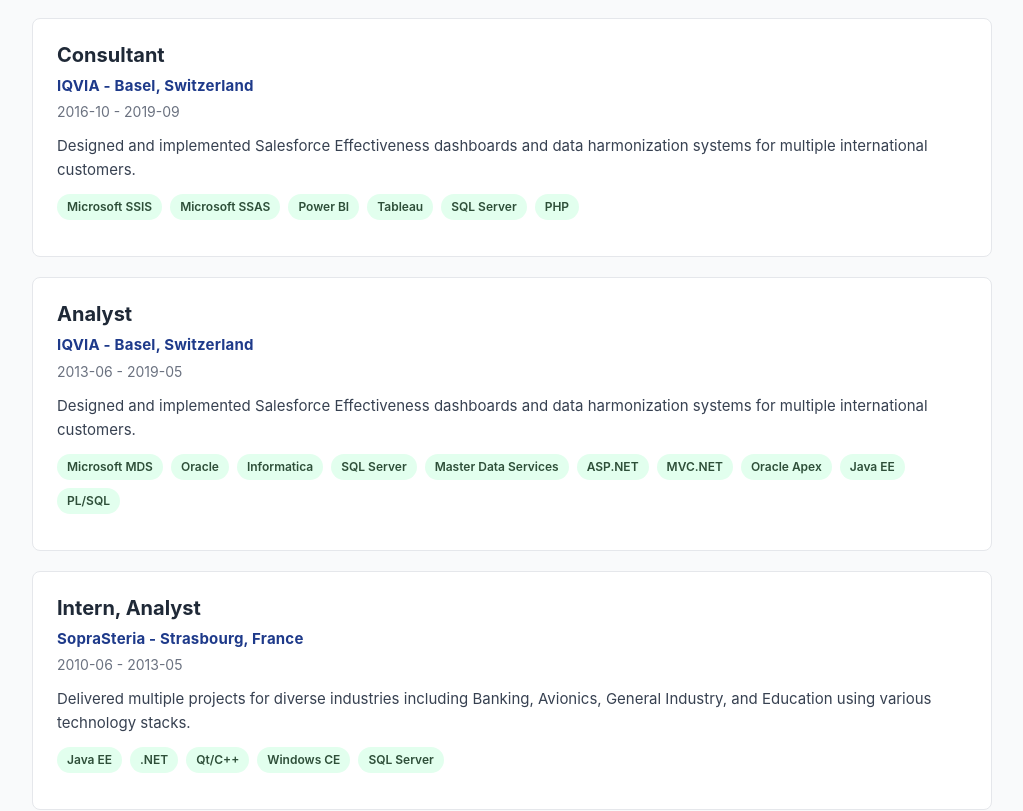
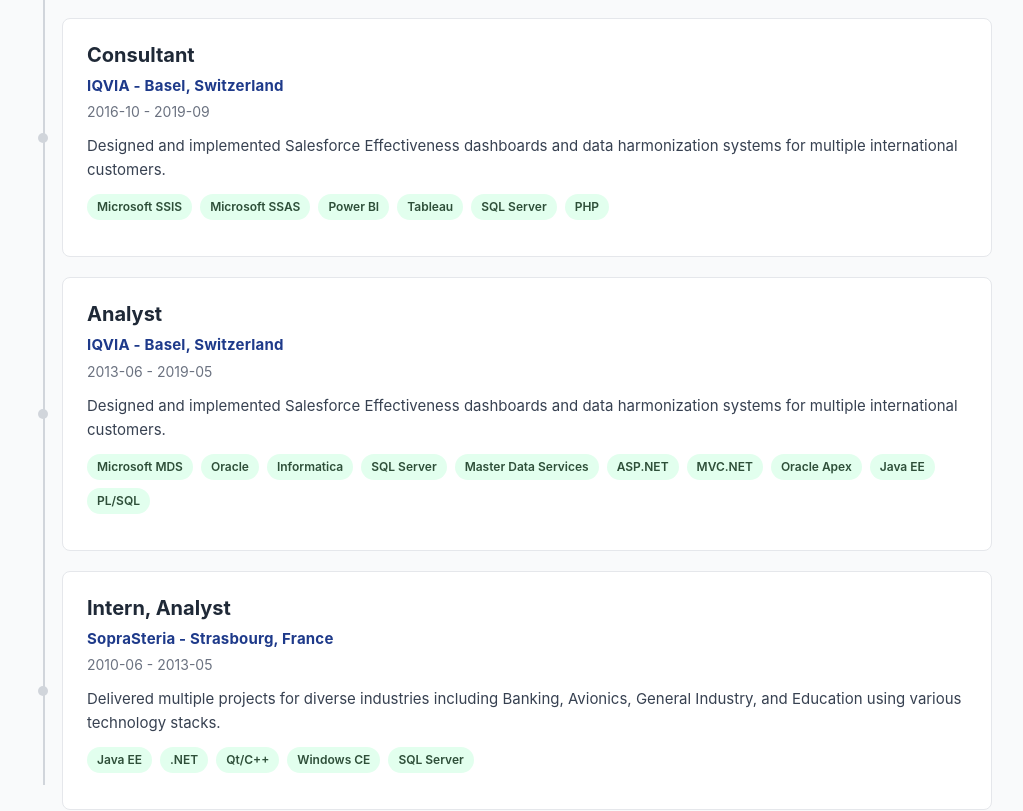
Before and after one commit to earion68/cv-explorer, a React (Vite) app: page / in a window 1280 px wide. Shown: the part 1080-1891 px from the top of the page, without its empty margins (128-1151 px from the left). Built offline with nearby package versions, Linux system fonts and the light colour scheme.

Commit message:
ui enhancements

```diff
--- a/src/components/CVDisplay.tsx
+++ b/src/components/CVDisplay.tsx
@@ -27,13 +27,15 @@ export const CVDisplay: React.FC<CVDisplayProps> = ({
       {/* Experience Section */}
       {cv.experiences && cv.experiences.length > 0 && (
         <SectionContainer title="Experience">
-          <div className="experience-list">
+          <div className="experience-timeline">
             {cv.experiences.map((exp) => (
-              <ExperienceCard
-                key={exp.id}
-                experience={exp}
-                onDetailsClick={() => onExperienceClick(exp)}
-              />
+              <div key={exp.id} className="timeline-item">
+                <div className="timeline-node"></div>
+                <ExperienceCard
+                  experience={exp}
+                  onDetailsClick={() => onExperienceClick(exp)}
+                />
+              </div>
             ))}
           </div>
         </SectionContainer>
--- a/src/styles/ExperienceCard.css
+++ b/src/styles/ExperienceCard.css
@@ -3,6 +3,52 @@
   display: flex;
   flex-direction: column;
   gap: 20px;
+}
+
+.experience-timeline {
+  position: relative;
+  padding-left: 30px;
+}
+
+.experience-timeline::before {
+  content: '';
+  position: absolute;
+  left: 11px;
+  top: 25px;
+  bottom: 25px;
+  width: 2px;
+  background-color: #d1d5db;
+}
+
+.experience-timeline::after {
+  content: '';
+  position: absolute;
+  left: 11px;
+  top: -7px;
+  height: 30px;
+  width: 0;
+  border-left: 2px dotted #d1d5db;
+}
+
+.timeline-item {
+  position: relative;
+  margin-bottom: 20px;
+}
+
+.timeline-item:last-child {
+  margin-bottom: 0;
+}
+
+.timeline-node {
+  position: absolute;
+  left: -24px;
+  top: 50%;
+  transform: translateY(-50%);
+  width: 10px;
+  height: 10px;
+  border-radius: 50%;
+  background-color: #d1d5db;
+  z-index: 1;
 }
 
 .experience-card {
```
